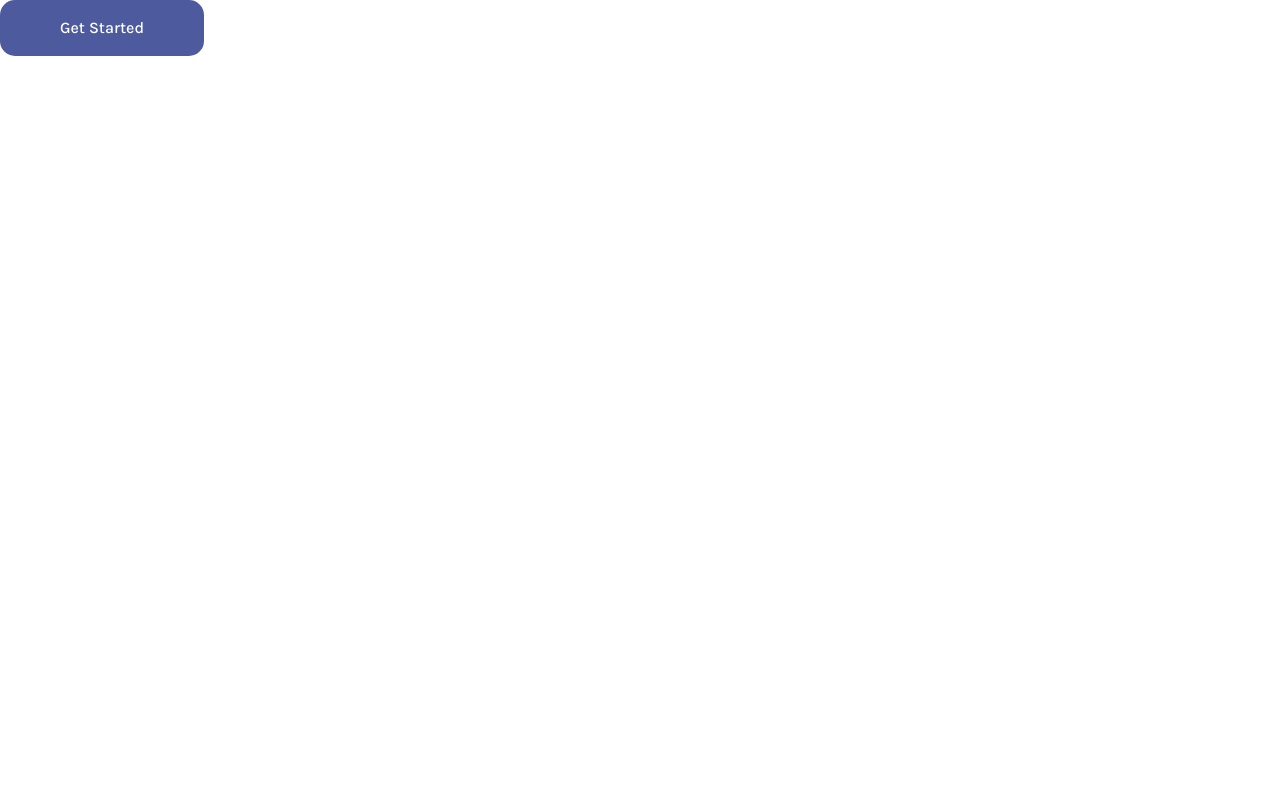
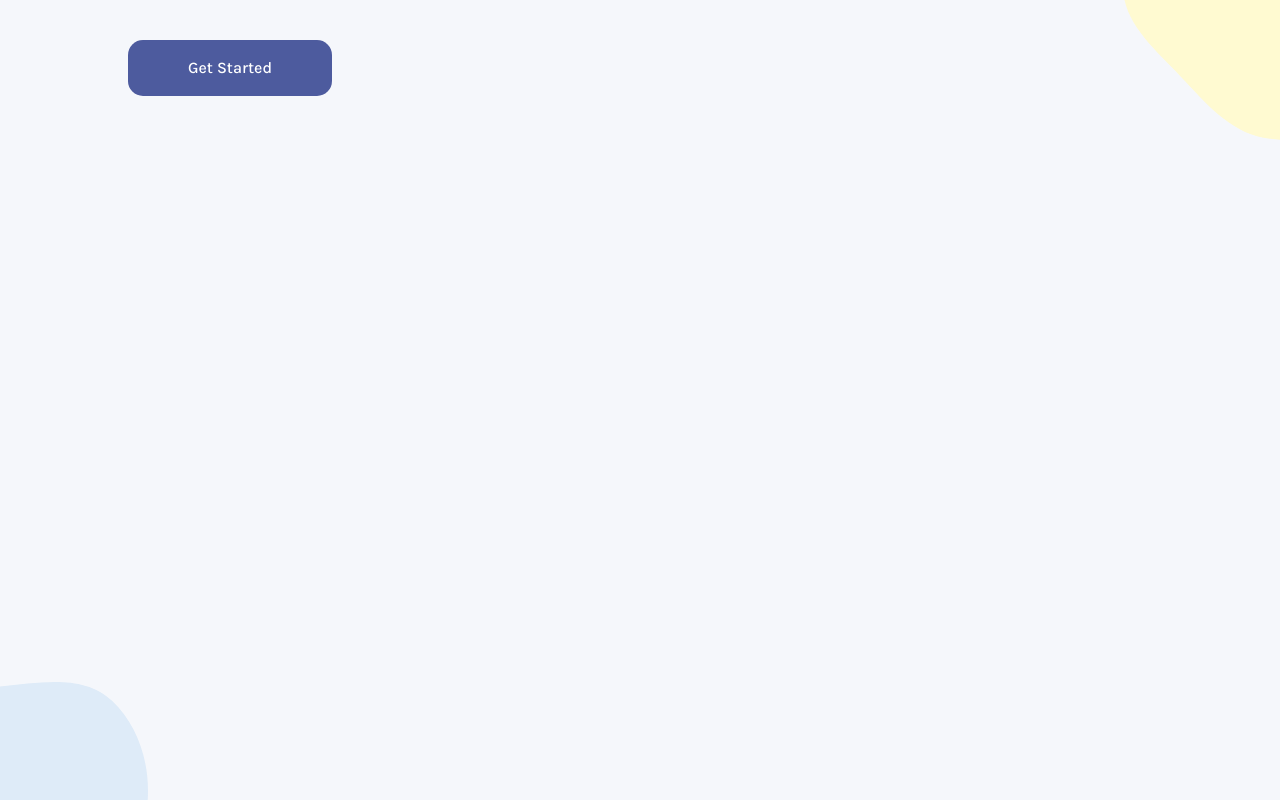
Before and after one commit to jacob-js/quizzical, a React (Vite) app: page / in a window 1280 px wide. Built offline with nearby package versions, Linux system fonts and the light colour scheme.

Commit message:
feat: create layout component

```diff
--- /dev/null
+++ b/src/components/Layout/index.jsx
@@ -0,0 +1,19 @@
+import React from 'react'
+
+function Layout({children}) {
+  return (
+    <div className='bg-light h-screen w-full relative'>
+        <div className="absolute right-0 top-0">
+            <img src="/src/assets/blob.svg" alt="" />
+        </div>
+        <div className="absolute left-0 bottom-0">
+            <img src="/src/assets/blob-2.svg" alt="" />
+        </div>
+        <div className="w-11/12 sm:w-4/5 mx-auto xl:max-w-7xl py-10">
+            {children}
+        </div>
+    </div>
+  )
+}
+
+export default Layout
--- a/src/main.jsx
+++ b/src/main.jsx
@@ -1,6 +1,7 @@
 import { ChakraProvider } from '@chakra-ui/react'
 import React from 'react'
 import ReactDOM from 'react-dom/client'
+import Layout from './components/Layout'
 import Button from './components/ui/Button'
 import theme from './config/chakraTheme'
 import './index.css'
@@ -8,7 +9,9 @@ import './index.css'
 ReactDOM.createRoot(document.getElementById('root')).render(
   <React.StrictMode>
     <ChakraProvider theme={theme}>
-      <Button>Get Started</Button>
+      <Layout>
+        <Button>Get Started</Button>
+      </Layout>
     </ChakraProvider>
   </React.StrictMode>,
 )
--- a/tailwind.config.cjs
+++ b/tailwind.config.cjs
@@ -10,7 +10,8 @@ module.exports = {
         primary: {
           800: '#4D5B9E',
           900: '#293264'
-        }
+        },
+        light: '#F5F7FB'
       },
       fontFamily: {
         karla: ['Karla', 'sans-serif']
```
Also changed, not shown: src/assets/blob-2.svg (added), src/assets/blob.svg (added).
